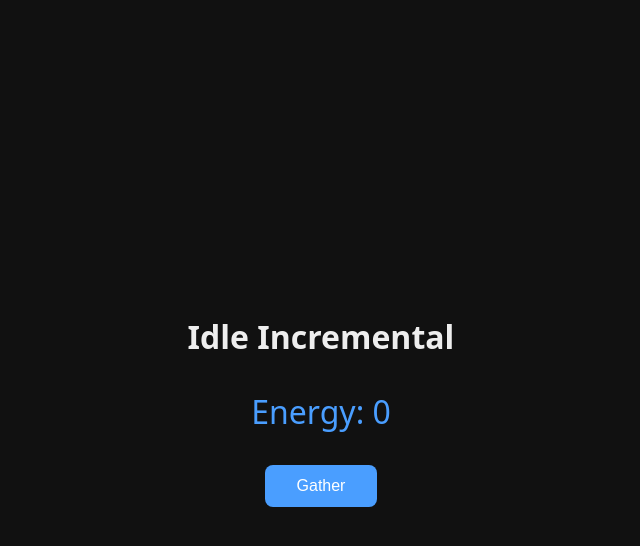
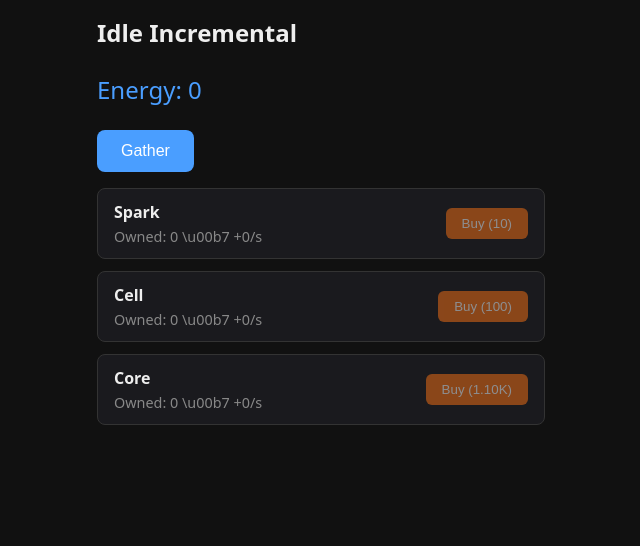
Before and after one commit to neil-cena/idle-clicker, a React (Vite) app: page / in a window 1280 px wide. Shown: the top 546 px of the page, without its empty margins (319-959 px from the left). Built offline with nearby package versions, Linux system fonts and the light colour scheme; the HTML template or start-up script is replaced by a standard one.

Commit message:
wire up generators to main app

```diff
--- a/src/App.tsx
+++ b/src/App.tsx
@@ -1,16 +1,11 @@
-import { useState } from 'react'
+import { MainView } from './components/MainView'
 import './styles/global.css'
 
 function App() {
-  const [energy, setEnergy] = useState(0)
-
   return (
     <div className="app">
       <h1>Idle Incremental</h1>
-      <p className="energy">Energy: {energy}</p>
-      <button type="button" className="btn-gather" onClick={() => setEnergy(e => e + 1)}>
-        Gather
-      </button>
+      <MainView />
     </div>
   )
 }
--- /dev/null
+++ b/src/components/MainView.tsx
@@ -0,0 +1,59 @@
+import { useState, useEffect, useRef } from 'react'
+import { GeneratorRow } from './GeneratorRow'
+import { GENERATORS, getCost, getTotalProduction } from '../engine/generators'
+import { formatNumber } from '../utils/format'
+
+export function MainView() {
+  const [energy, setEnergy] = useState(0)
+  const [counts, setCounts] = useState<Record<string, number>>(
+    Object.fromEntries(GENERATORS.map((g) => [g.id, 0]))
+  )
+  const energyRef = useRef(energy)
+  energyRef.current = energy
+
+  useEffect(() => {
+    let raf = 0
+    let last = performance.now()
+    function loop(now: number) {
+      const dt = (now - last) / 1000
+      last = now
+      const rate = getTotalProduction(counts)
+      if (rate > 0) {
+        setEnergy((e) => e + rate * dt)
+      }
+      raf = requestAnimationFrame(loop)
+    }
+    raf = requestAnimationFrame(loop)
+    return () => cancelAnimationFrame(raf)
+  }, [counts])
+
+  function handleBuy(id: string) {
+    const def = GENERATORS.find((g) => g.id === id)
+    if (!def) return
+    const owned = counts[id] ?? 0
+    const cost = getCost(def, owned)
+    if (energyRef.current < cost) return
+    setEnergy((e) => e - cost)
+    setCounts((c) => ({ ...c, [id]: (c[id] ?? 0) + 1 }))
+  }
+
+  return (
+    <div className="main-view">
+      <p className="energy">Energy: {formatNumber(Math.floor(energy))}</p>
+      <button type="button" className="btn-gather" onClick={() => setEnergy((e) => e + 1)}>
+        Gather
+      </button>
+      <section className="generators">
+        {GENERATORS.map((def) => (
+          <GeneratorRow
+            key={def.id}
+            def={def}
+            owned={counts[def.id] ?? 0}
+            energy={energy}
+            onBuy={() => handleBuy(def.id)}
+          />
+        ))}
+      </section>
+    </div>
+  )
+}
--- a/src/styles/global.css
+++ b/src/styles/global.css
@@ -8,23 +8,26 @@ body {
   background: #111;
   color: #eee;
   min-height: 100vh;
-  display: flex;
-  align-items: center;
-  justify-content: center;
 }
 
 .app {
-  text-align: center;
-  padding: 2rem;
+  padding: 1rem;
+  max-width: 480px;
+  margin: 0 auto;
+}
+
+.app h1 {
+  margin: 0 0 1rem;
+  font-size: 1.5rem;
 }
 
 .energy {
-  font-size: 2rem;
+  font-size: 1.5rem;
   color: #4a9eff;
 }
 
 .btn-gather {
-  padding: 0.75rem 2rem;
+  padding: 0.75rem 1.5rem;
   font-size: 1rem;
   cursor: pointer;
   background: #4a9eff;
@@ -34,5 +37,52 @@ body {
 }
 
 .btn-gather:active {
-  transform: scale(0.97);
+  transform: scale(0.98);
 }
+
+.generators {
+  display: flex;
+  flex-direction: column;
+  gap: 0.75rem;
+  margin-top: 1rem;
+}
+
+.generator-row {
+  display: flex;
+  align-items: center;
+  justify-content: space-between;
+  padding: 0.75rem 1rem;
+  border: 1px solid #333;
+  border-radius: 8px;
+  background: #1a1a1e;
+}
+
+.generator-info {
+  display: flex;
+  flex-direction: column;
+  gap: 0.25rem;
+}
+
+.generator-name {
+  font-weight: 600;
+}
+
+.generator-stats {
+  font-size: 0.9rem;
+  color: #888;
+}
+
+.generator-buy {
+  padding: 0.5rem 1rem;
+  background: #f97316;
+  border: none;
+  border-radius: 6px;
+  color: #fff;
+  cursor: pointer;
+  font-weight: 500;
+}
+
+.generator-buy:disabled {
+  opacity: 0.5;
+  cursor: not-allowed;
+}
```
